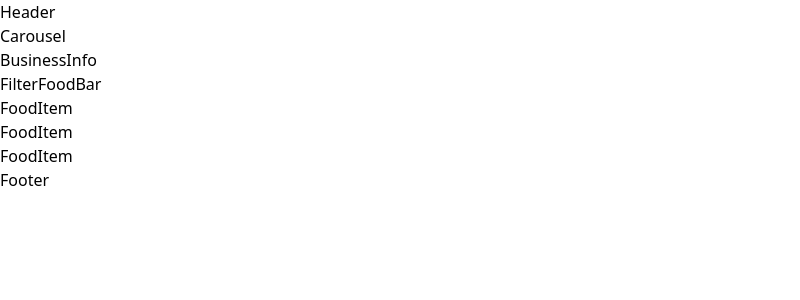
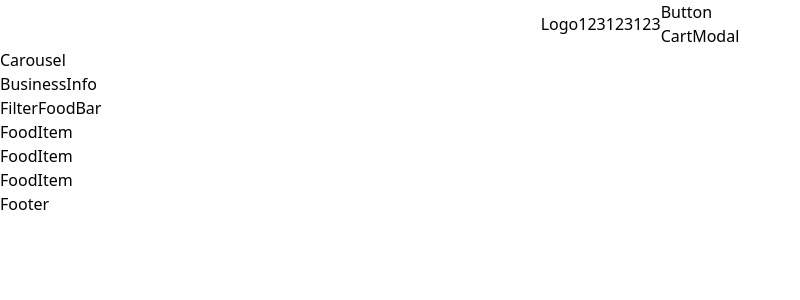
Before and after one commit to ceepu8/good-food, a React (Create React App) app: page / in a window 1280 px wide. Shown: the top 300 px of the page, without its empty margins (0-800 px from the left). Built offline with nearby package versions, Linux system fonts and the light colour scheme.

Commit message:
config: structure folder

```diff
--- /dev/null
+++ b/src/components/modal/CartModal/index.tsx
@@ -0,0 +1,5 @@
+const CartModal = () => {
+  return <div>CartModal</div>;
+};
+
+export default CartModal;
--- a/src/components/ui/Header/index.tsx
+++ b/src/components/ui/Header/index.tsx
@@ -1,5 +1,38 @@
+import Button from "../../base/Button";
+import CartModal from "../../modal/CartModal";
+import Logo from "../Logo";
+
+const NavigationItem = () => {
+  return <li>123</li>;
+};
+
+const NavigationListing = () => {
+  return (
+    <ul className="flex-center">
+      <NavigationItem />
+      <NavigationItem />
+      <NavigationItem />
+    </ul>
+  );
+};
+
+const ButtonCart = () => {
+  return (
+    <div>
+      <Button />
+      <CartModal />
+    </div>
+  );
+};
+
 const Header = () => {
-  return <div>Header</div>;
+  return (
+    <div className="flex-center">
+      <Logo />
+      <NavigationListing />
+      <ButtonCart />
+    </div>
+  );
 };
 
 export default Header;
--- /dev/null
+++ b/src/components/ui/Logo/index.tsx
@@ -0,0 +1,5 @@
+const Logo = () => {
+  return <div>Logo</div>;
+};
+
+export default Logo;
--- a/src/index.css
+++ b/src/index.css
@@ -1,6 +1,10 @@
 @tailwind base;
 @tailwind components;
 @tailwind utilities;
+
+.flex-center {
+  @apply flex items-center justify-center;
+}
 
 html,
 body,
--- a/src/pages/HomePage/FoodList/index.tsx
+++ b/src/pages/HomePage/FoodMenu/index.tsx
@@ -1,7 +1,7 @@
 import FilterFoodBar from "../../../components/food/FilterFoodBar";
 import FoodItem from "../../../components/food/FoodItem";
 
-const FoodList = () => {
+const FoodMenu = () => {
   return (
     <div>
       <FilterFoodBar />
@@ -12,4 +12,4 @@ const FoodList = () => {
   );
 };
 
-export default FoodList;
+export default FoodMenu;
--- a/src/pages/HomePage/index.js
+++ b/src/pages/HomePage/index.js
@@ -1,14 +1,14 @@
 import BusinessInfo from "../../components/ui/BusinessInfo";
 import Carousel from "../../components/ui/Carousel";
 import MainLayout from "../../layout/MainLayout";
-import FoodList from "./FoodList";
+import FoodMenu from "./FoodMenu";
 
 export default function HomePage() {
   return (
     <MainLayout>
       <Carousel />
       <BusinessInfo />
-      <FoodList />
+      <FoodMenu />
     </MainLayout>
   );
 }
```
